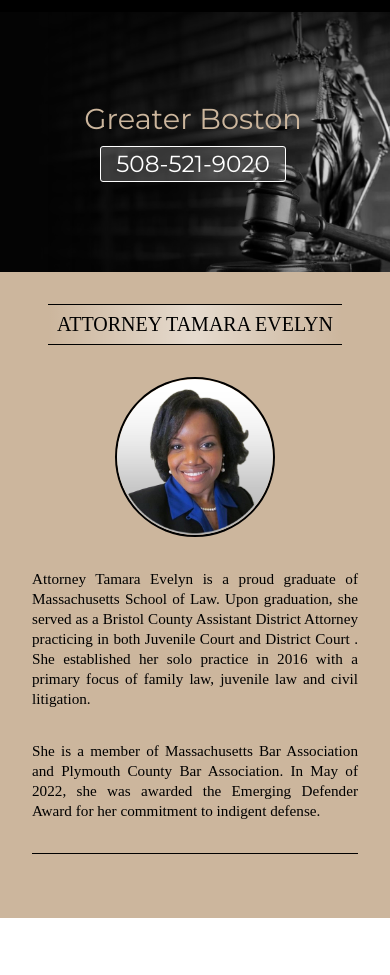
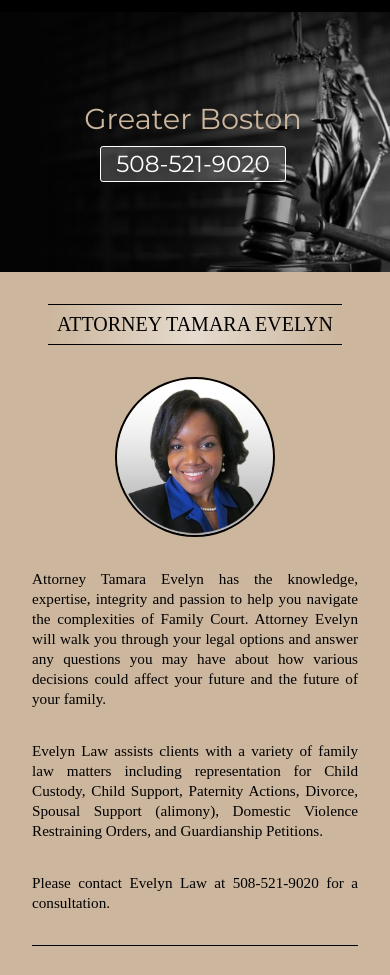
Before and after one commit to EvelynLawOffice/Homepage, a plain HTML site: page index.html in a window 390 px wide and 2444 px high. Shown: the part 103-1078 px from the top of the page. Drawn offline with Linux system fonts and the light colour scheme; a web font is replaced by a local one.

Commit message:
Update index.html
Edit Tammy's bio text and add cta(phone#) at bottom

```diff
--- a/index.html
+++ b/index.html
@@ -57,9 +57,11 @@
 
         <div class="bio">
           <img src="images\HeadshotRound.png" alt="Tamara Evelyn">
-          <p>Attorney Tamara Evelyn is a proud graduate of Massachusetts School of Law.  Upon graduation, she served as a Bristol County Assistant District Attorney practicing in both Juvenile Court and District Court . She established her solo practice in 2016 with a primary focus of family law, juvenile law and civil litigation.</p>
+          <p>Attorney Tamara Evelyn has the knowledge, expertise, integrity and passion to help you navigate the complexities of Family Court.  Attorney Evelyn will walk you through your legal options and answer any questions you may have about how various decisions could affect your future and the future of your family.</p>
 
-      <p>She is a member of Massachusetts Bar Association and Plymouth County Bar Association. In May of 2022, she was awarded the Emerging Defender Award for her commitment to indigent defense.</p>
+          <p>Evelyn Law assists clients with a variety of family law matters including representation for Child Custody, Child Support, Paternity Actions, Divorce, Spousal Support (alimony), Domestic Violence Restraining Orders, and Guardianship Petitions.</p>
+
+          <p>Please contact Evelyn Law at <span class="phone"><b>508-521-9020</b></span> for a consultation.</p>
         </div>
 
       </div>
```
